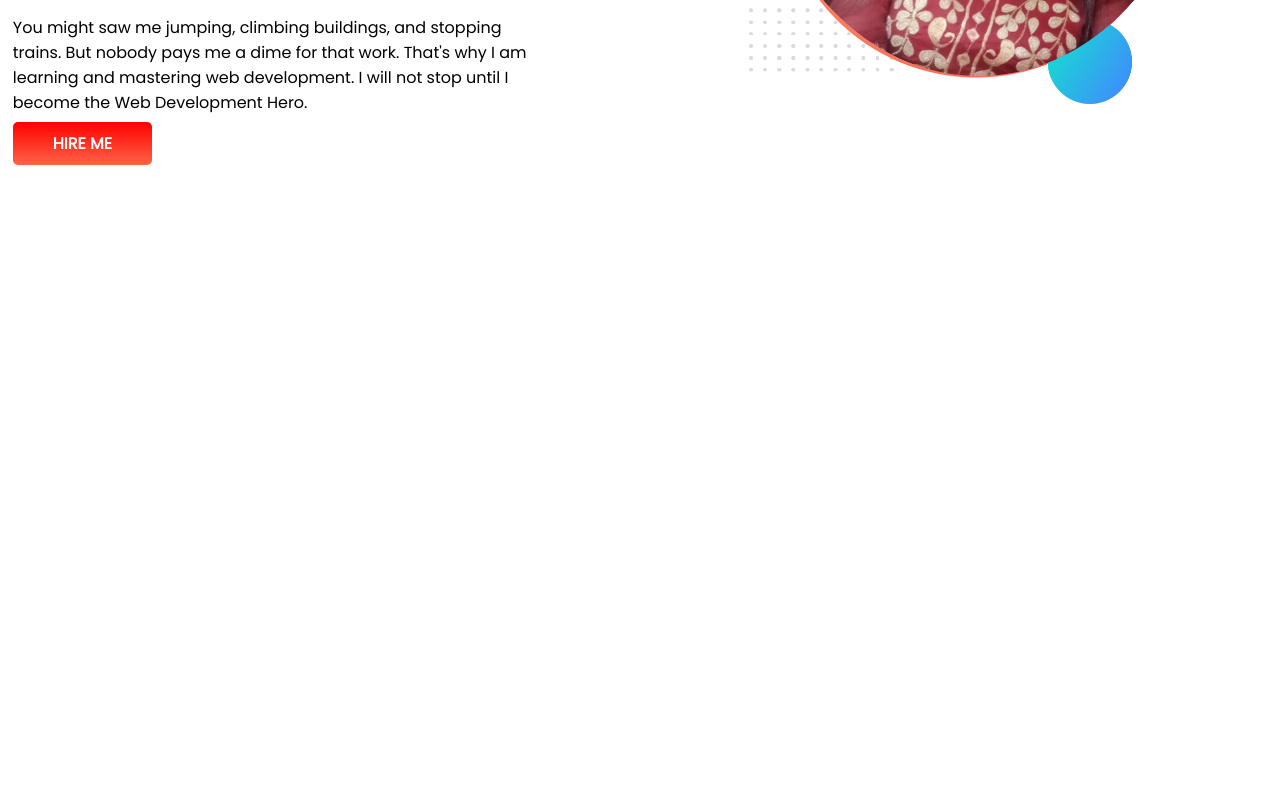
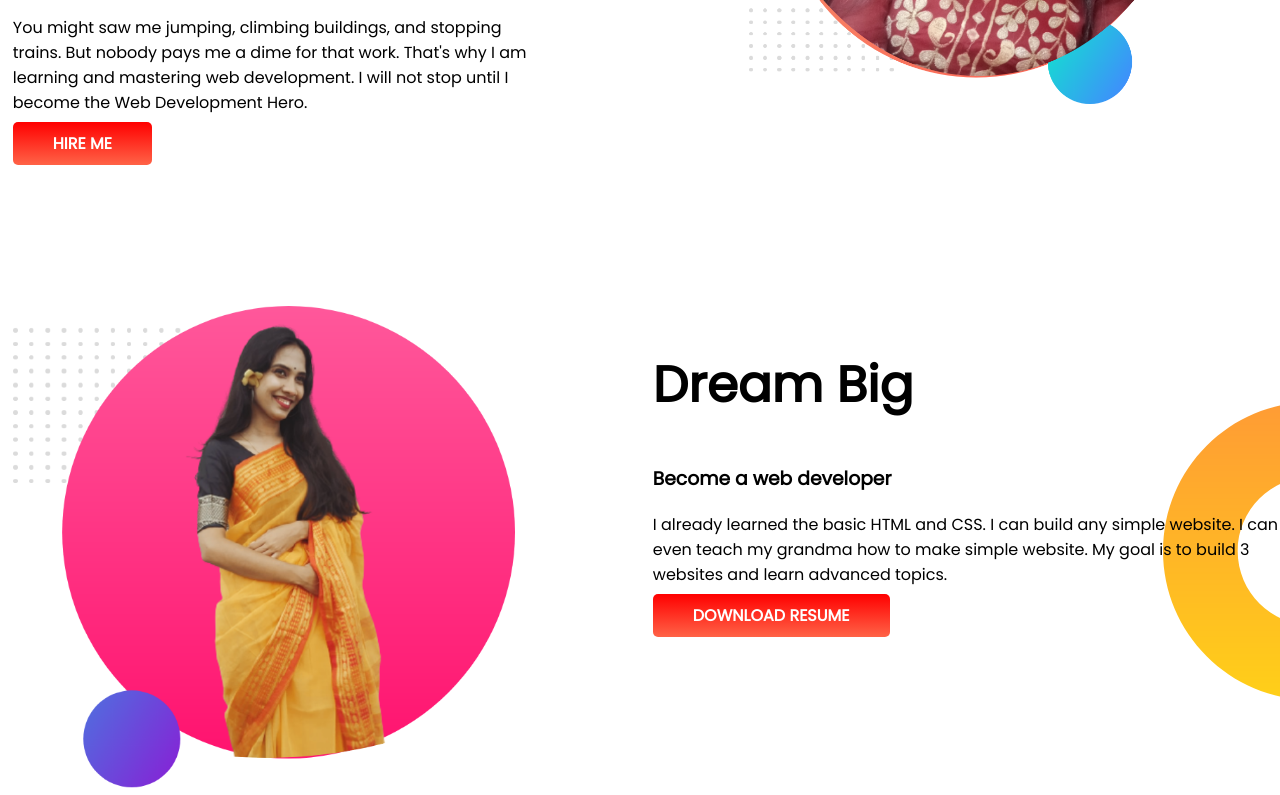
Before and after one commit to Anamika1n1/developer-portfolio, a plain HTML site: page index.html in a window 1280 px wide. Shown: the part 382-1177 px from the top of the page. Before the commit the page ends 800 px from the top, so only its background shows below. Drawn offline with Linux system fonts and the light colour scheme.

Commit message:
second-section

```diff
--- a/index.html
+++ b/index.html
@@ -25,13 +25,35 @@
           mastering web development. I will not stop until I become the Web
           Development Hero.
         </p>
-        <a class="link-button" target="_blank" href="https://www.linkedin.com/in/anamika-sarkar-91167b249/">HIRE ME</a>
+        <a
+          class="link-button"
+          target="_blank"
+          href="https://www.linkedin.com/in/anamika-sarkar-91167b249/"
+          >HIRE ME</a
+        >
       </div>
-      <div class="half-width image-margin" >
+      <div class="half-width image-margin">
         <img src="images/Anamika-picture.png" alt="" />
       </div>
-
     </section>
-
+    <section class="dream-big">
+      <div class="half-width">
+        <img src="images/Anamika-remove.png" alt="" />
+      </div>
+      <div class="half-width">
+        <h1>Dream Big</h1>
+        <h3>Become a web developer</h3>
+        <p>
+          I already learned the basic HTML and CSS. I can build any simple
+          website. I can even teach my grandma how to make simple website. My
+          goal is to build 3 websites and learn advanced topics.
+        </p>
+        <a
+        class="link-button"
+        target="_blank"
+        href="https://www.linkedin.com/in/anamika-sarkar-91167b249/"
+        > DOWNLOAD RESUME</a>
+      </div>
+    </section>
   </body>
 </html>
--- a/style.css
+++ b/style.css
@@ -35,3 +35,9 @@ section{
     background-image: url(images/top-banner.png);
     background-repeat: no-repeat;
 }
+.dream-big{
+    margin-top: 150px;
+    background-image: url(images/dream-bg.png);
+    background-repeat: no-repeat;
+    background-position: right;
+}
```
Also changed, not shown: images/Anamika-remove.png (added), images/IMG_20211021_094928_-_Copy-removebg-preview.png (added).
